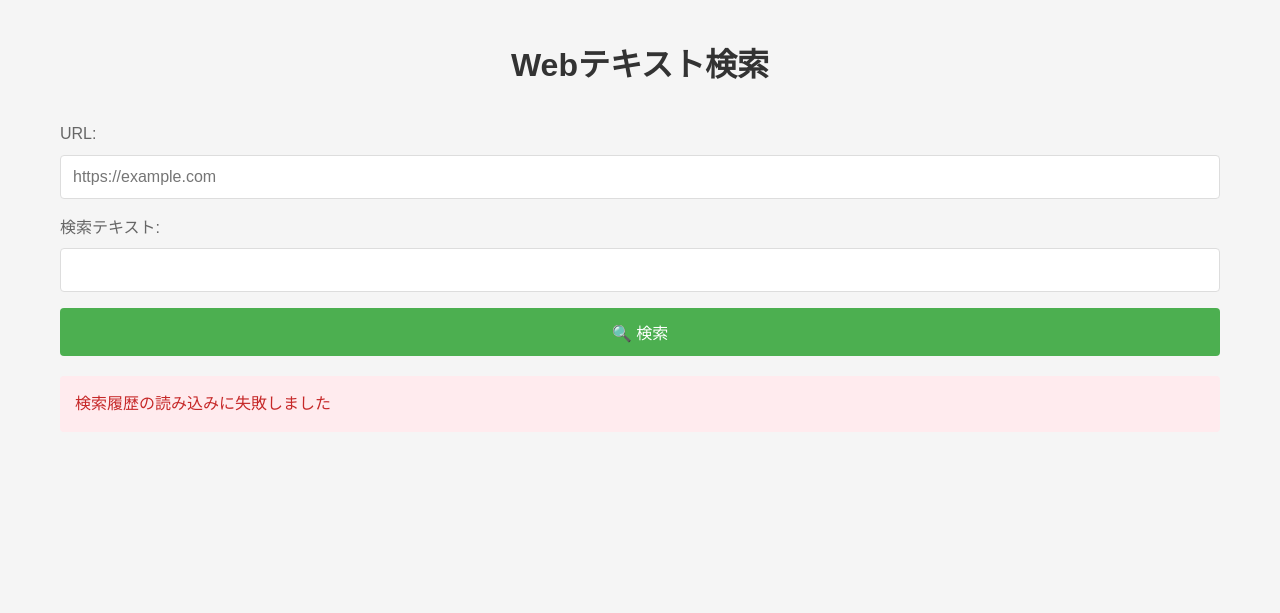
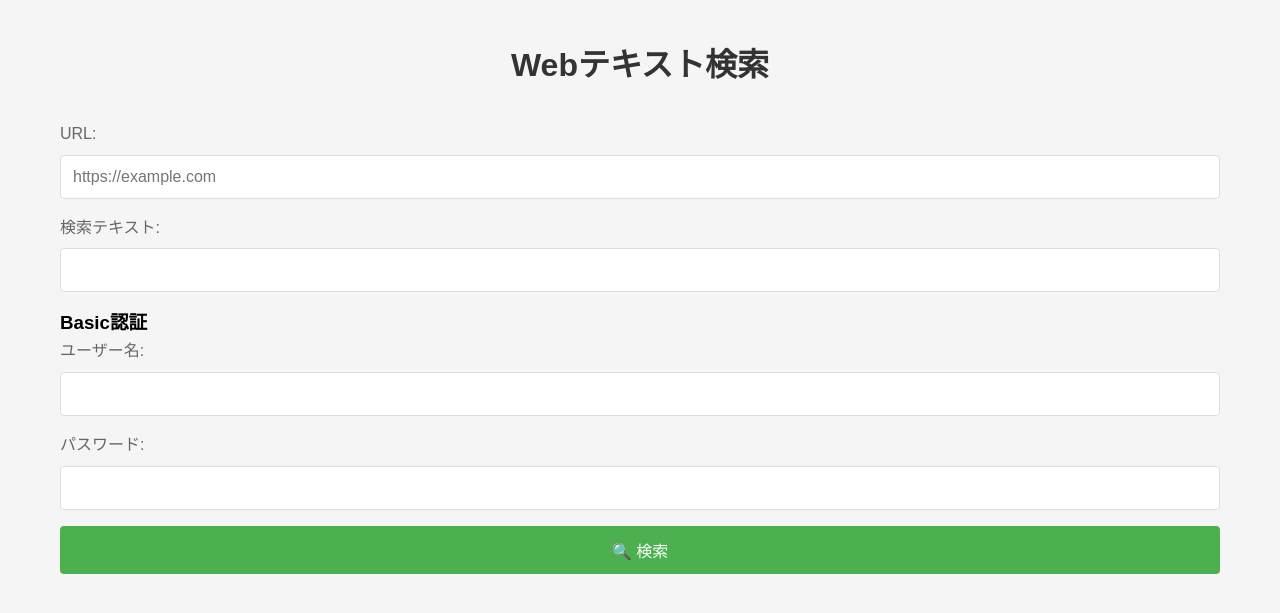
Before and after one commit to cocoali/scraping, a Flask app: template templates/index.html in a window 1280 px wide. Shown: the top 613 px of the page. Run offline with Flask 3, Linux system fonts and the light colour scheme; the template is opened without the code that fills it, so the values that code supplies are empty.

Commit message:
ベーシック認証修正

```diff
--- a/static/script.js
+++ b/static/script.js
@@ -34,11 +34,9 @@
 
         const url = document.getElementById('url').value;
         const searchText = document.getElementById('search_text').value;
-        const isResearch = searchBtn.textContent.includes('再検索');
-
-        // 認証情報の取得
         const username = document.getElementById('username').value;
         const password = document.getElementById('password').value;
+        const isResearch = searchBtn.textContent.includes('再検索');
 
         // ローディング表示
         searchBtn.disabled = true;
@@ -49,14 +47,10 @@
             const formData = new URLSearchParams({
                 url: url,
                 search_text: searchText,
-                is_research: isResearch
+                is_research: isResearch,
+                username: username,
+                password: password
             });
-
-            // 認証情報がある場合は追加
-            if (username && password) {
-                formData.append('username', username);
-                formData.append('password', password);
-            }
 
             const response = await fetch('/search', {
                 method: 'POST',
@@ -69,23 +63,8 @@
             const data = await response.json();
 
             if (data.error) {
-                if (data.requires_auth) {
-                    resultsDiv.innerHTML = `
-                        <div class="error">
-                            <p>${data.error}</p>
-                            <p>認証情報を入力してください。</p>
-                        </div>
-                    `;
-                    // 認証フォームを表示
-                    toggleAuthForm(true);
-                } else {
-                    resultsDiv.innerHTML = `<div class="error">${data.error}</div>`;
-                    toggleAuthForm(false);
-                }
+                resultsDiv.innerHTML = `<div class="error">${data.error}</div>`;
             } else {
-                // 認証フォームを非表示
-                toggleAuthForm(false);
-
                 // 検索結果を表示
                 let html = '';
 
@@ -171,7 +150,6 @@
             }
         } catch (error) {
             resultsDiv.innerHTML = `<div class="error">エラーが発生しました: ${error.message}</div>`;
-            toggleAuthForm(false);
         } finally {
             searchBtn.disabled = false;
         }
--- a/templates/index.html
+++ b/templates/index.html
@@ -23,15 +23,15 @@
                 <input type="text" id="search_text" name="search_text" required maxlength="100">
             </div>
 
-            <div id="auth-form" class="form-group" style="display: none;">
+            <div class="form-group">
                 <h3>Basic認証</h3>
                 <div class="form-group">
                     <label for="username">ユーザー名:</label>
-                    <input type="text" id="username" name="username">
+                    <input type="text" id="username" name="username" required>
                 </div>
                 <div class="form-group">
                     <label for="password">パスワード:</label>
-                    <input type="password" id="password" name="password">
+                    <input type="password" id="password" name="password" required>
                 </div>
             </div>
 
```
